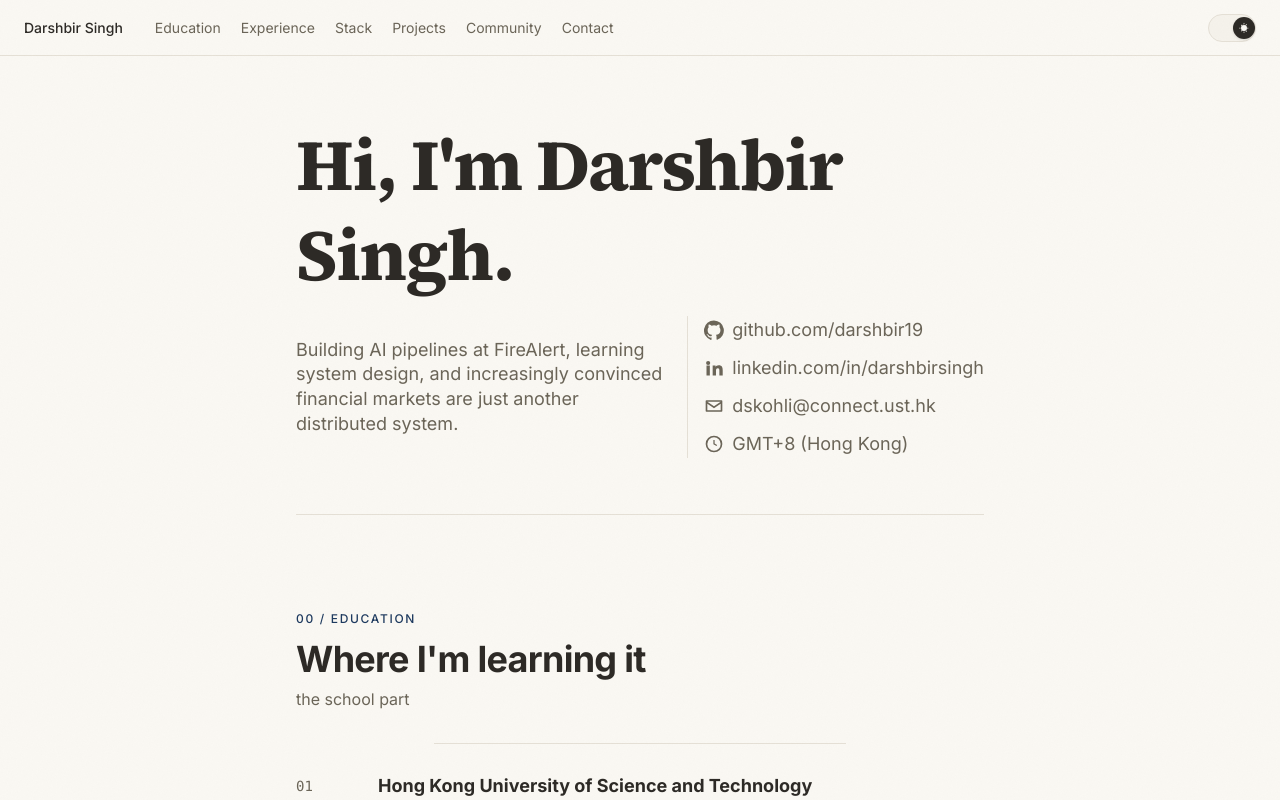
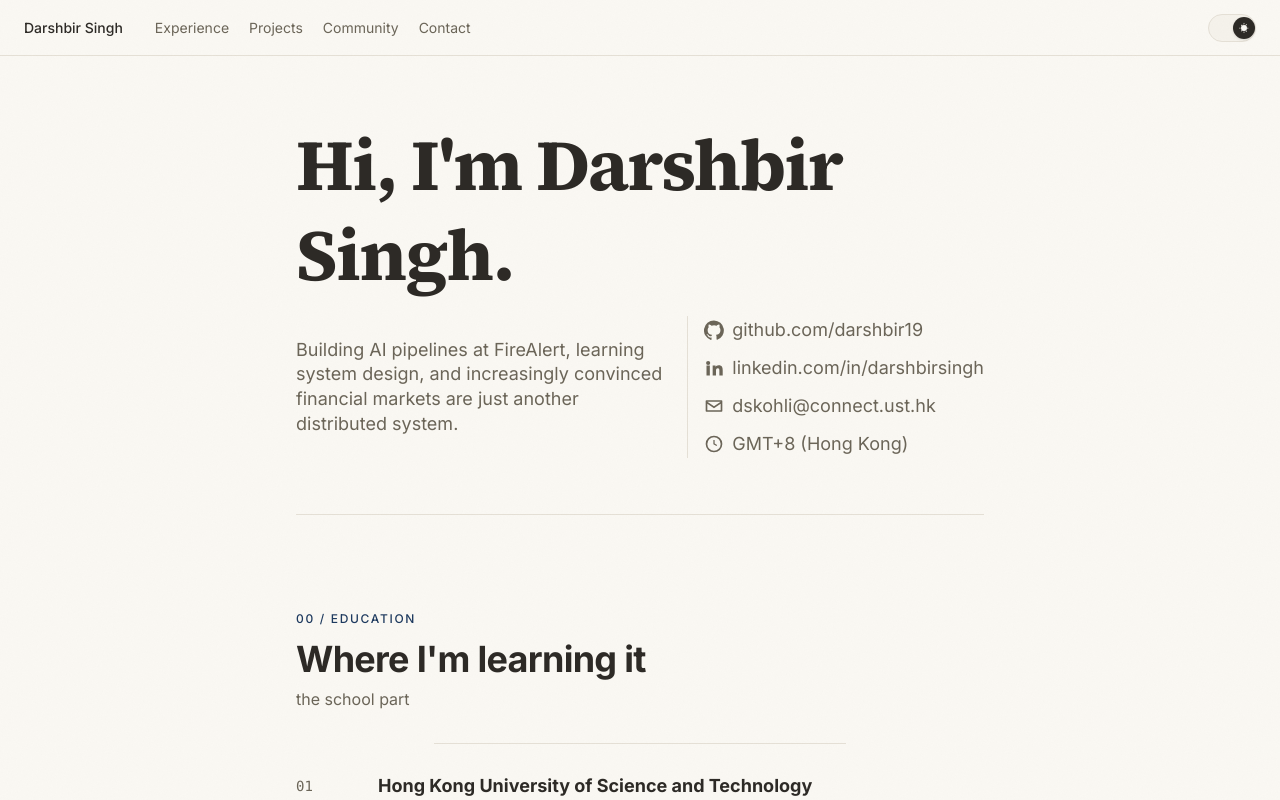
Before and after one commit to darshbir19/darshbir19.github.io, a React (Vite) app: page / in a window 1280 px wide. Built offline with nearby package versions, Linux system fonts and the light colour scheme.

Commit message:
Simplify nav to Experience, Projects, Community, and Contact.

```diff
--- a/src/App.jsx
+++ b/src/App.jsx
@@ -234,14 +234,8 @@ function App() {
             Darshbir Singh
           </button>
           <nav className="flex items-center gap-5">
-            <button type="button" onClick={() => scrollToSection(educationSectionRef)} className={navLinkClass}>
-              Education
-            </button>
             <button type="button" onClick={() => scrollToSection(experienceSectionRef)} className={navLinkClass}>
               Experience
-            </button>
-            <button type="button" onClick={() => scrollToSection(stackSectionRef)} className={navLinkClass}>
-              Stack
             </button>
             <button type="button" onClick={() => scrollToSection(projectsSectionRef)} className={navLinkClass}>
               Projects
```
